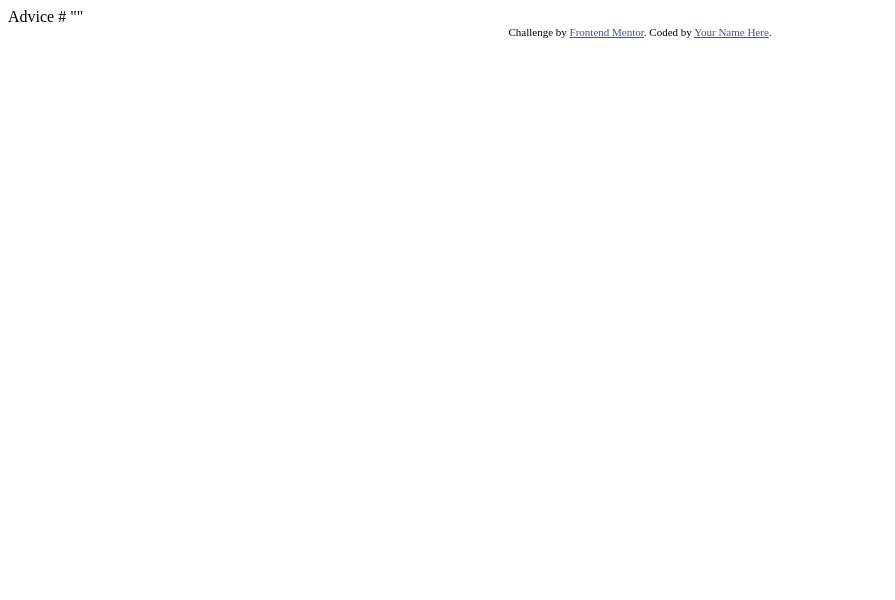
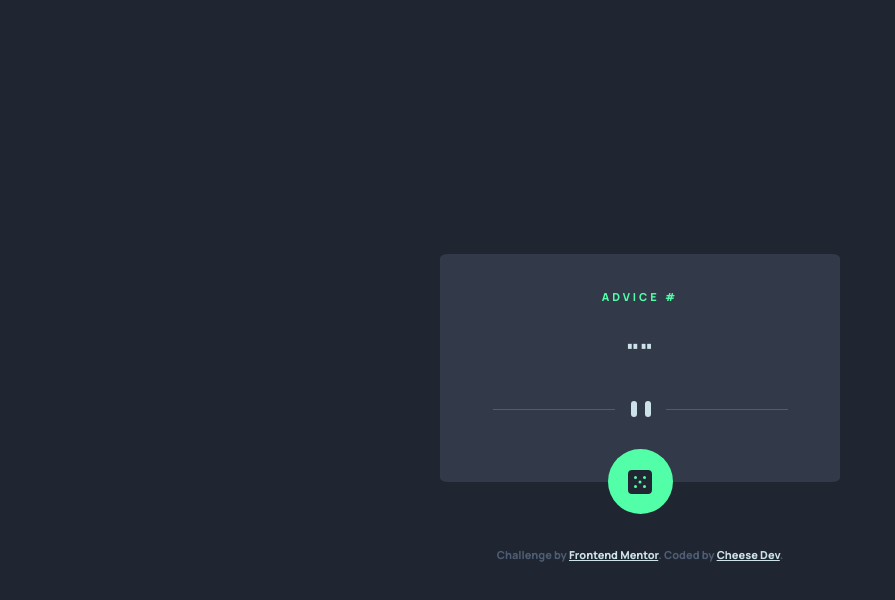
Before and after one commit to heloiseouvry/frontend-mentor-advice-generator, a plain HTML site: page index.html in a window 1280 px wide. Shown: the whole page, without its empty margins (0-895 px from the left). Drawn offline with Linux system fonts and the light colour scheme; no server answers.

Commit message:
Submit solution

```diff
--- a/index.html
+++ b/index.html
@@ -1,28 +1,48 @@
 <!DOCTYPE html>
 <html lang="en">
   <head>
-  <meta charset="UTF-8">
-  <meta name="viewport" content="width=device-width, initial-scale=1.0"> <!-- displays site properly based on user's device -->
+    <meta charset="UTF-8" />
+    <meta name="viewport" content="width=device-width, initial-scale=1.0" />
+    <!-- displays site properly based on user's device -->
 
-  <link rel="icon" type="image/png" sizes="32x32" href="./images/favicon-32x32.png">
+    <link rel="icon" type="image/png" sizes="32x32" href="./images/favicon-32x32.png" />
+    <link rel="stylesheet" href="./style.css" />
+    <link rel="preconnect" href="https://fonts.googleapis.com" />
+    <link href="https://fonts.googleapis.com/css2?family=Manrope:wght@800&display=swap" rel="stylesheet" />
 
     <title>Frontend Mentor | Advice generator app</title>
-
-  <!-- Feel free to remove these styles or customise in your own stylesheet 👍 -->
-  <style>
-    .attribution { font-size: 11px; text-align: center; }
-    .attribution a { color: hsl(228, 45%, 44%); }
-  </style>
   </head>
   <body>
+    <div id="advice_container">
+      <h1>Advice #<span id="advice_id"></span></h1>
+      <p>"<span id="advice_text"></span>"</p>
+      <div><img src="./images/pattern-divider-mobile.svg" alt="Divider" /></div>
+    </div>
 
-  Advice #<!-- Advice ID goes here -->
-
-  "<!-- Advice text goes here -->"
+    <button name="generate_advice" type="button">
+      <img src="./images/icon-dice.svg" alt="Icon dice" />
+      Generate random advice
+    </button>
 
     <div class="attribution">
-    Challenge by <a href="https://www.frontendmentor.io?ref=challenge" target="_blank">Frontend Mentor</a>.
-    Coded by <a href="#">Your Name Here</a>.
+      Challenge by <a href="https://www.frontendmentor.io?ref=challenge" target="_blank">Frontend Mentor</a>. Coded by
+      <a href="cheesedev.com">Cheese Dev</a>.
     </div>
+    <script>
+      document.addEventListener("DOMContentLoaded", () => {
+        generateAdvice();
+      });
+      generateAdvice = () => {
+        fetch("https://api.adviceslip.com/advice").then((response) => {
+          response.json().then((slip_object) => {
+            document.getElementById("advice_id").innerText = slip_object.slip.id;
+            document.getElementById("advice_text").innerText = slip_object.slip.advice;
+          });
+        });
+      };
+      document.querySelector("[name=generate_advice]").addEventListener("click", () => {
+        generateAdvice();
+      })
+    </script>
   </body>
 </html>
--- /dev/null
+++ b/style.css
@@ -0,0 +1,56 @@
+body {
+  height: 100vh;
+  background-color: hsl(218, 23%, 16%);
+  font-family: 'Manrope', sans-serif;
+  display: flex;
+  flex-direction: column;
+  align-items: center;
+  justify-content: center;
+}
+
+#advice_container {
+  box-sizing: border-box;
+  display: flex;
+  flex-direction: column;
+  align-items: center;
+  justify-content: space-between;
+  width: 90vw;
+  max-width: 400px;
+  padding: 30px 25px 60px;
+  border-radius: 2%;
+  background-color: hsl(217, 19%, 24%);
+}
+
+#advice_container h1 {
+  margin: 0;
+  padding: 0;
+  color: hsl(150, 100%, 66%);
+  font-size: 16px;
+  font-variant-caps: all-petite-caps;
+  letter-spacing: 3px;
+}
+
+#advice_container p {
+  color: hsl(193, 38%, 86%);
+  font-size: 28px;
+  text-align: center;
+}
+
+button[name="generate_advice"] {
+  position:relative;
+  top: -33px;
+  background-color: hsl(150, 100%, 66%);
+  border-radius: 50%;
+  width: 65px;
+  height: 65px;
+  font-size: 0;
+  border: none;
+}
+
+button[name="generate_advice"]:hover {
+  background-color: hsl(193, 38%, 86%);
+  border: 5px solid hsl(150, 100%, 66%);
+}
+
+.attribution { font-size: 11px; text-align: center; color: hsl(217, 19%, 38%)}
+.attribution a { color: hsl(193, 38%, 86%); }
```
Lines whose indentation alone changed are shown as unchanged.
